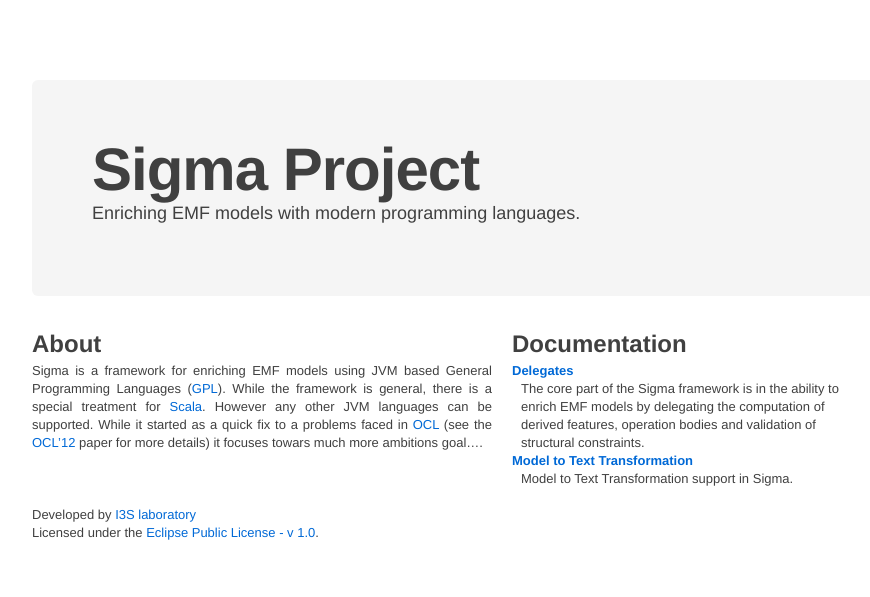
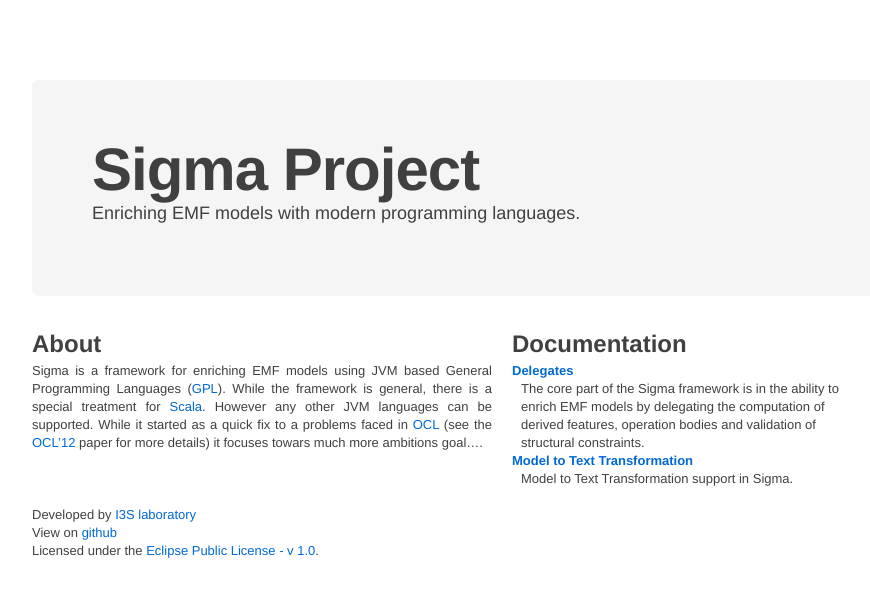
Before and after one commit to fikovnik/Sigma, a Jekyll site: the page built from index.md, in a window 1280 px wide. Shown: the top 597 px of the page, without its empty margins (138-1008 px from the left). Built offline with Jekyll 4.4.1, drawn with Linux system fonts in a browser that asks for light colours.

Commit message:
Generated gh-pages for commit 5b123f8 Author: Filip Krikava <filip.krikava@i3s.unice.fr>
    Added link to github [ci skip]

```diff
--- a/_layouts/base.html
+++ b/_layouts/base.html
@@ -68,6 +68,7 @@
         <div class="container">
           <p>
             Developed by <a href="http://www.i3s.unice.fr/">I3S laboratory</a><br />
+            View on <a href="http://github.com/fikovnik/Sigma/">github</a><br />
             Licensed under the <a href="http://www.eclipse.org/legal/epl-v10.html" target="_blank">Eclipse Public License - v 1.0</a>.
           </p>
         </div>
```
Also changed, not shown: 3 other files.
